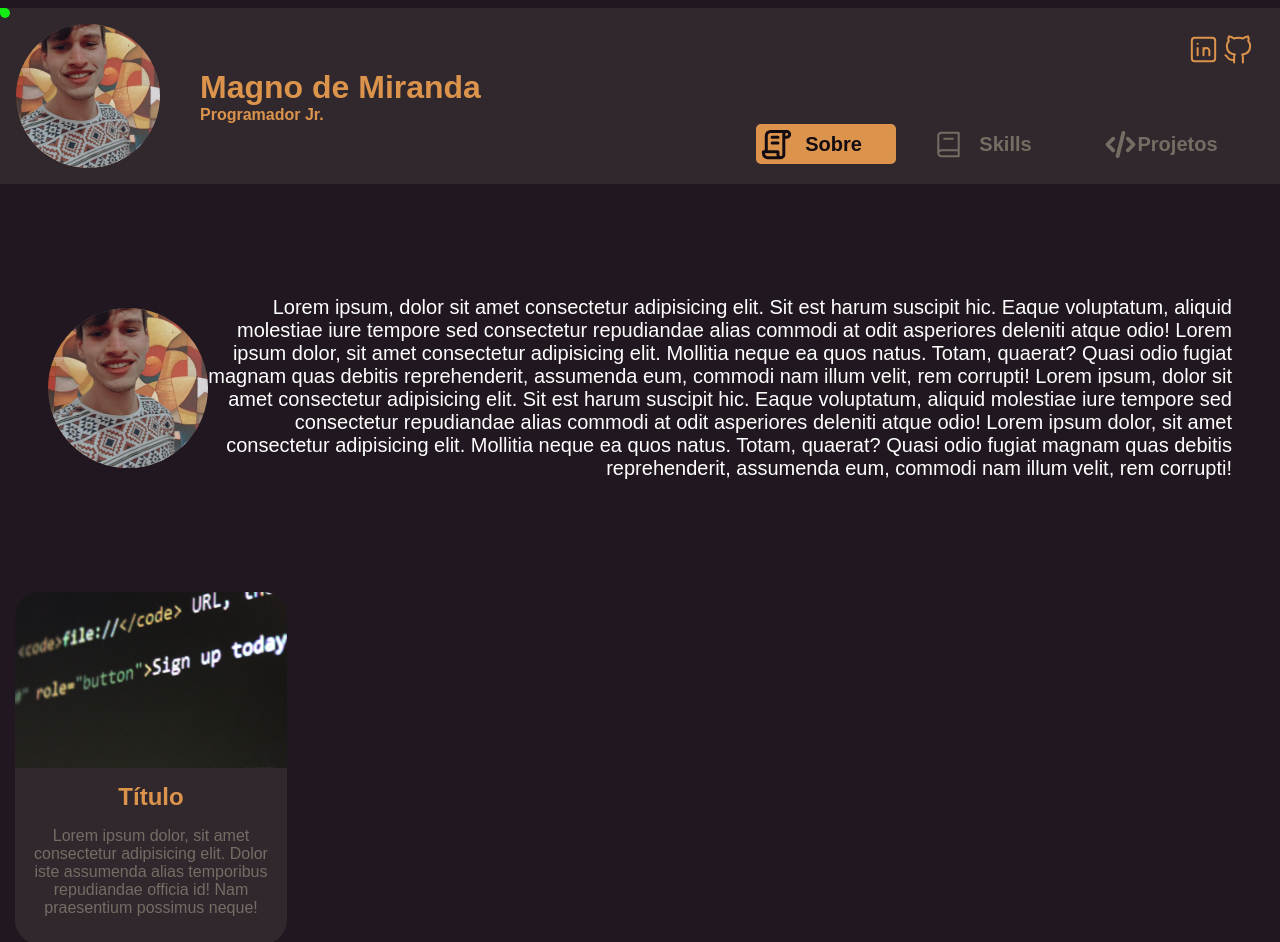
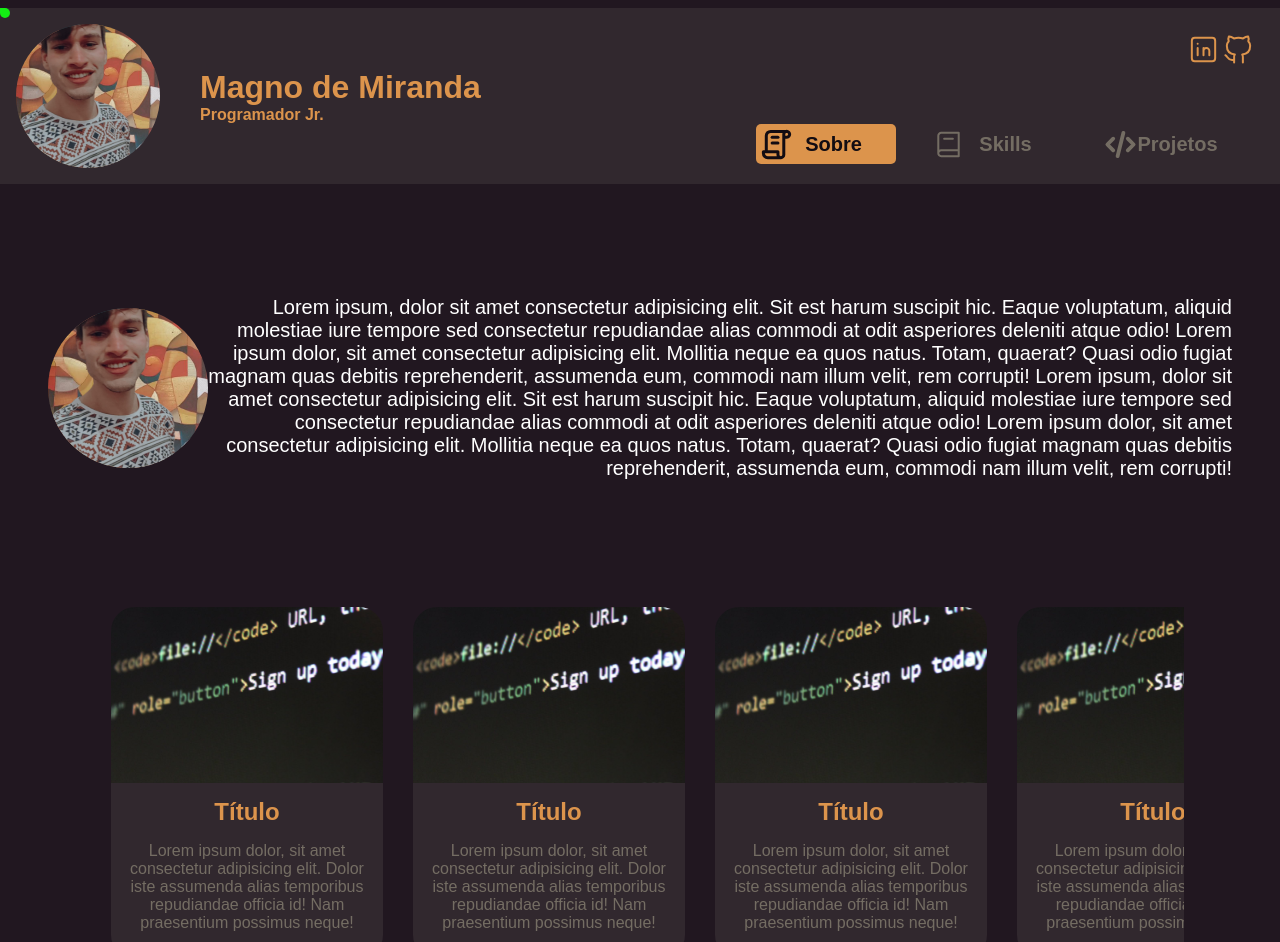
Before and after one commit to MagnoMF/portfolio, a React (Create React App) app: page / in a window 1280 px wide. Shown: the top 942 px of the page. Built offline with nearby package versions, Linux system fonts and the light colour scheme; a web font is replaced by a local one.

Commit message:
style carrosel de projetos

```diff
--- a/src/components/Card.jsx
+++ b/src/components/Card.jsx
@@ -5,15 +5,17 @@ export default function Card() {
   return (
     <div
       style={{
+        pointerEvents: "none",
+        flex: "none",
         margin: "15px",
-        background: "transparent",
         height: "22rem",
-        width: "17rem",
+        width: "17em",
       }}
     >
       <div
         style={{
           borderRadius: "1.5em 1.5em 0  0 ",
+          pointerEvents: "none",
           height: "50%",
           backgroundRepeat: "no-repeat",
           backgroundSize: "cover",
@@ -22,6 +24,7 @@ export default function Card() {
       />
       <div
         style={{
+          pointerEvents: "none",
           borderRadius: "0 0 1.5em 1.5em",
           height: "50%",
           background: "blue",
@@ -30,9 +33,18 @@ export default function Card() {
           boxSizing: "border-box",
         }}
       >
-        <h2 style={{ color: "#DC944C", textAlign: "center" }}>Título</h2>
+        <h2
+          style={{
+            pointerEvents: "none",
+            color: "#DC944C",
+            textAlign: "center",
+          }}
+        >
+          Título
+        </h2>
         <p
           style={{
+            pointerEvents: "none",
             marginTop: "1em",
             textAlign: "center",
             color: "#746D63",
--- a/src/components/Projetos.jsx
+++ b/src/components/Projetos.jsx
@@ -1,10 +1,41 @@
-import React from "react";
+import React, { useEffect } from "react";
 import Card from "./Card";
 
 export default function Projetos() {
+  useEffect(() => {
+    const carousel = document.querySelector(".carousel");
+    carousel.addEventListener("wheel", (e) => {
+      e.preventDefault();
+      if (e.deltaY > 0) {
+        e.target.scrollBy(270, 0);
+      } else {
+        e.target.scrollBy(-270, 0);
+      }
+    });
+  }, []);
+
   return (
     <React.Fragment>
-      <div>
+      <div
+        className="carousel"
+        style={{
+          overflowX: "auto",
+          scrollBehavior: "smooth",
+          boxSizing: "border-box",
+          width: "85%",
+          display: "flex",
+          margin: "0 auto",
+        }}
+      >
+        <Card />
+        <Card />
+        <Card />
+        <Card />
+        <Card />
+        <Card />
+        <Card />
+        <Card />
+        <Card />
         <Card />
       </div>
     </React.Fragment>
--- a/src/style/global.css
+++ b/src/style/global.css
@@ -3,7 +3,7 @@
   font-family: "Blinker", sans-serif;
   margin: 0;
   padding: 0;
-  cursor: none;
+  /* cursor: none; */
 }
 
 ul {
```
